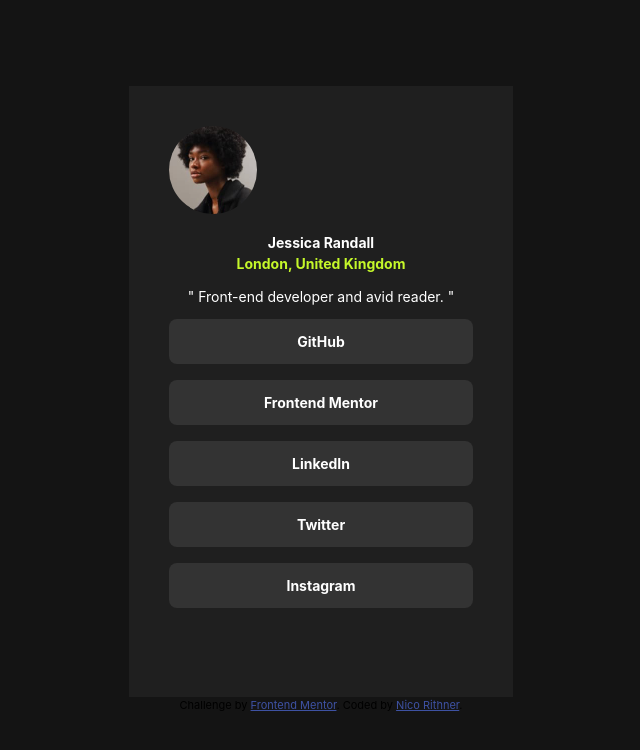
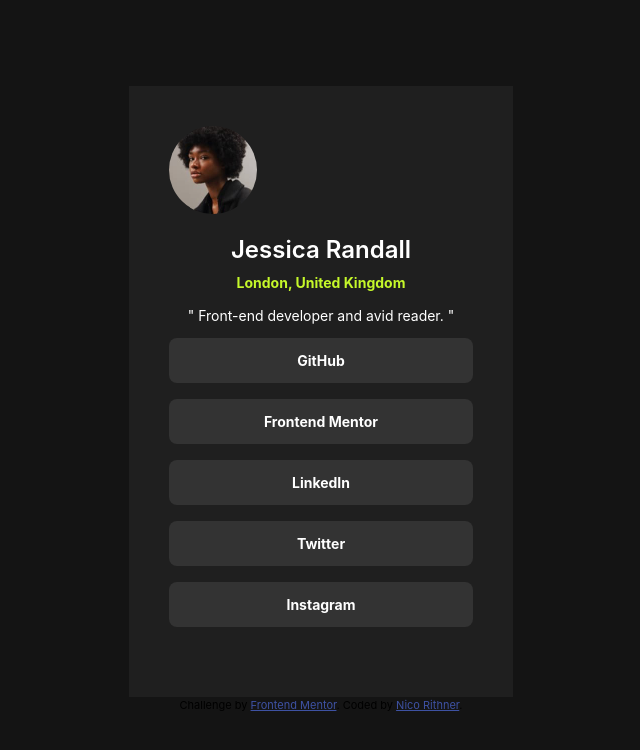
Before and after one commit to nicorithner/solution-social-links-profile-main, a React (Vite) app: page / in a window 1280 px wide. Shown: the top 750 px of the page, without its empty margins (319-959 px from the left). Built offline with nearby package versions, Linux system fonts and the light colour scheme.

Commit message:
Style header

```diff
--- a/src/components/card/Card.scss
+++ b/src/components/card/Card.scss
@@ -15,18 +15,30 @@
 }
 
 .card-title {
+  display: grid;
+  gap: functions.toRem(4);
   color: $white;
+  margin-top: functions.toRem(12);
+  margin-bottom: functions.toRem(12);
+}
+
+#name {
+  text-align: center;
+  font-family: Inter;
+  font-size: functions.toRem(24);
+  font-style: normal;
+  font-weight: 600;
+  line-height: functions.toRem(36);
+}
+
+#location {
+  color: $green;
   text-align: center;
   font-family: Inter;
   font-size: functions.toRem(14);
   font-style: normal;
   font-weight: 700;
   line-height: functions.toRem(21);
-  margin-top: functions.toRem(12);
-  margin-bottom: functions.toRem(12);
-}
-#location {
-  color: $green;
 }
 .card-user-summary {
   margin-top: functions.toRem(12);
```
